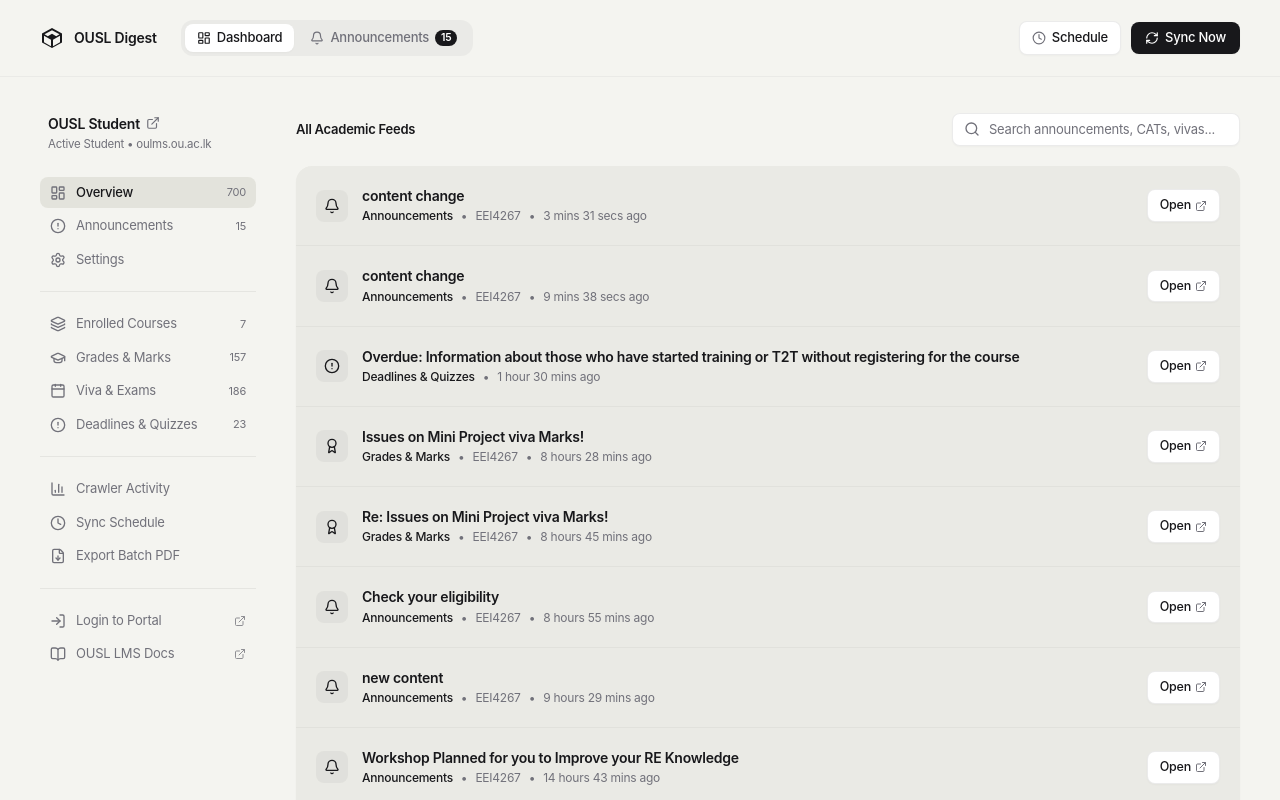
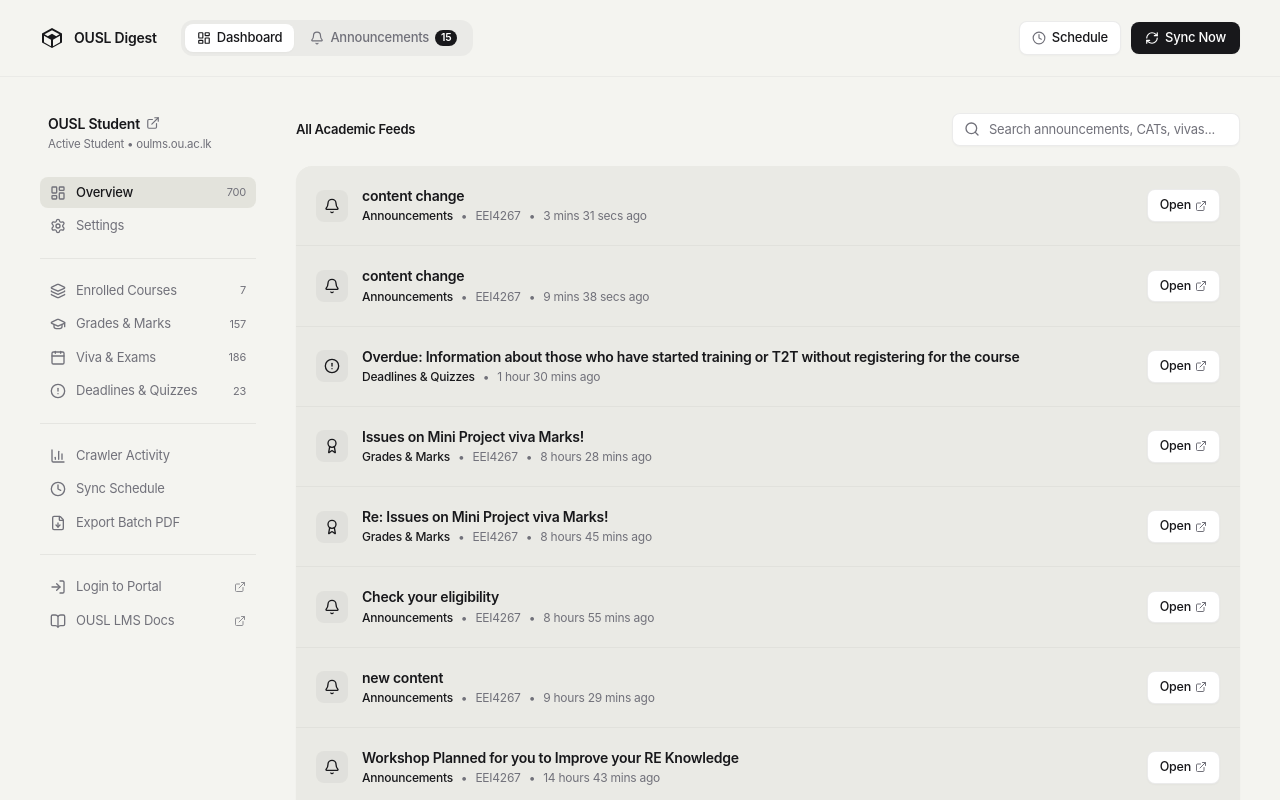
Before and after one commit to nipunyatawara-dev/oulms-digest, a Next.js app: page / in a window 1280 px wide. Shown: the top 800 px of the page. Built offline with nearby package versions, Linux system fonts and the light colour scheme.

Commit message:
refactor: remove Announcements item from left sidebar

```diff
--- a/components/Sidebar.tsx
+++ b/components/Sidebar.tsx
@@ -104,28 +104,6 @@ export function Sidebar({
             {counts.all > 0 && (
               <span className="text-[11px] text-[#71717A] font-normal">
                 {counts.all}
-              </span>
-            )}
-          </button>
-
-          <button
-            onClick={() => {
-              onSelectView?.('Announcements');
-              onCloseMobile?.();
-            }}
-            className={`w-full flex items-center justify-between px-2.5 py-1.5 rounded-lg text-left transition-all ${
-              activeView === 'Announcements'
-                ? 'bg-[#E3E3DC] text-[#18181B] font-medium'
-                : 'text-[#71717A] hover:text-[#18181B] hover:bg-black/[0.03]'
-            }`}
-          >
-            <div className="flex items-center gap-2.5">
-              <AlertCircle className="w-4 h-4 text-[#71717A]" />
-              <span>Announcements</span>
-            </div>
-            {announcementsCount > 0 && (
-              <span className="text-[11px] text-[#71717A] font-normal">
-                {announcementsCount}
               </span>
             )}
           </button>
```
